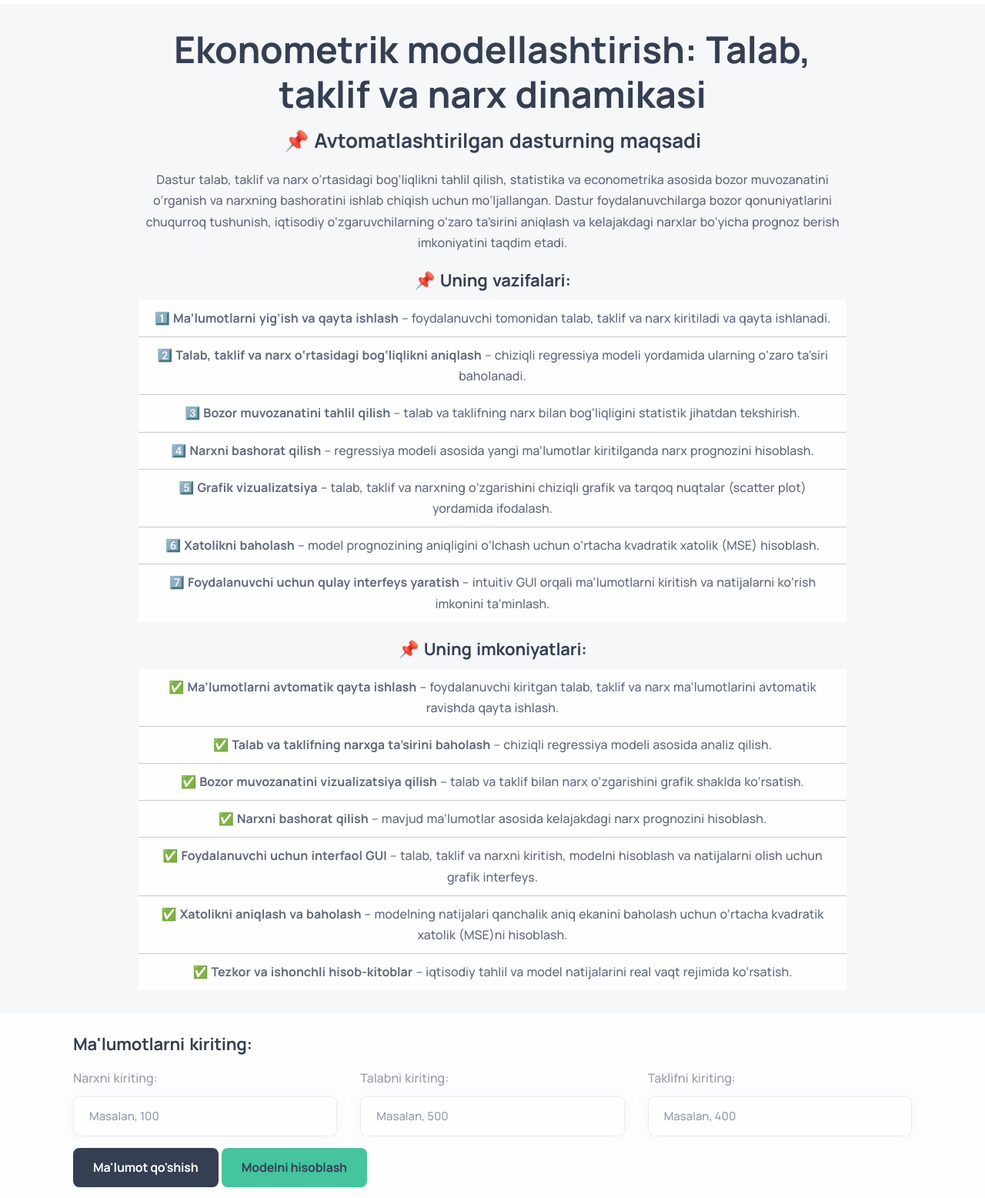
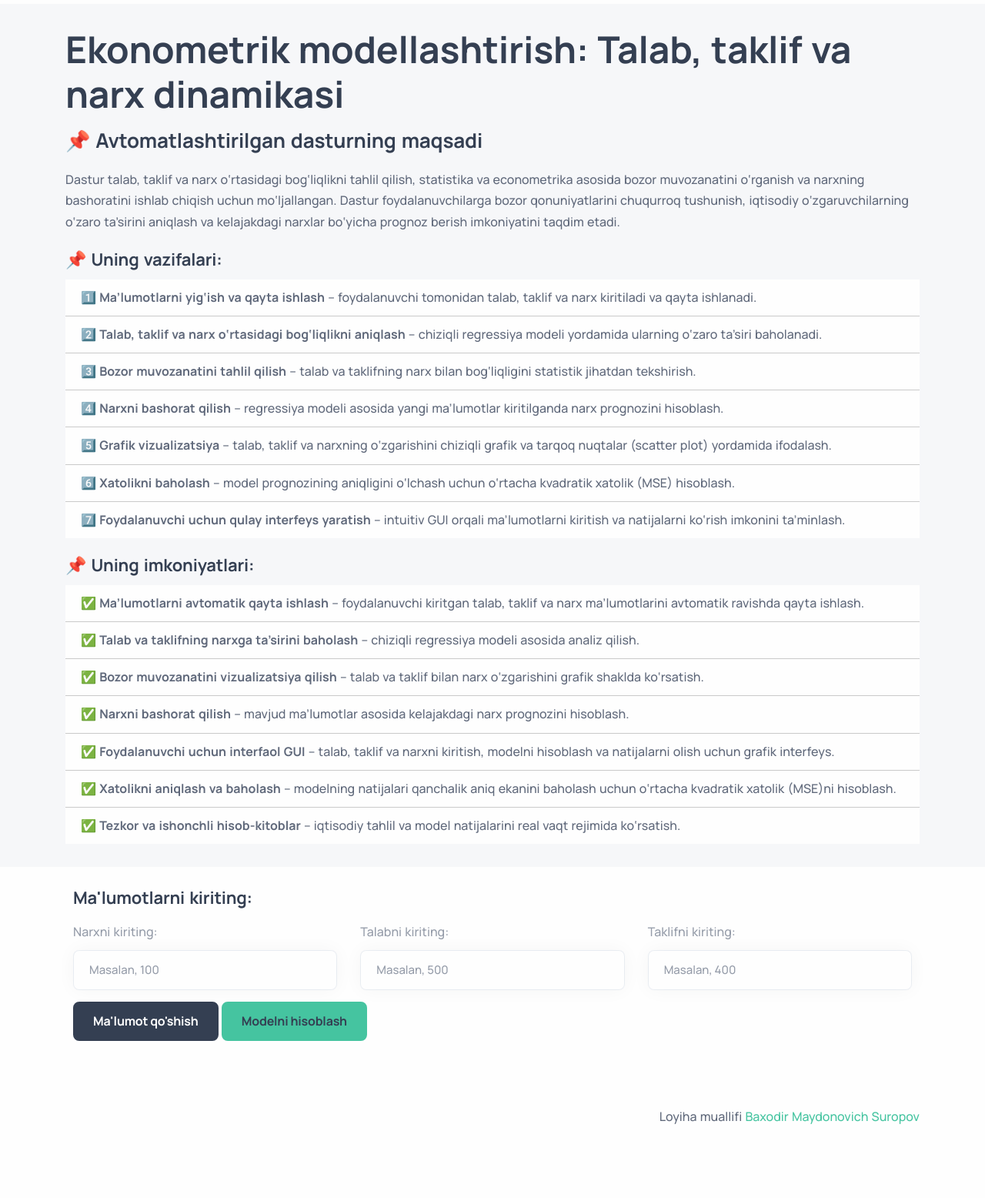
Before and after one commit to AsliddinWeb/ict-django-updated, a Django app: page /automation/ekonometrik-model/ in a window 1280 px wide. Shown: the part 185-1741 px from the top of the page at 77% size. After the commit the page ends 1645 px from the top, so only its background shows below. Run offline with Django 4.2, Linux system fonts and the light colour scheme; data that the repository does not hold is empty; some libraries are stand-ins or nearby versions.

Commit message:
text-center deleted

```diff
--- a/templates/automation/daromad_ortasidagi_bogliqlik.html
+++ b/templates/automation/daromad_ortasidagi_bogliqlik.html
@@ -3,9 +3,9 @@
 
 {% block content %}
   <div class="container">
-    <h1 class="text-center">Ekonometrik modellashtirish: Korrelyatsiya va regressiya asosida prognozlash</h1>
+    <h1>Ekonometrik modellashtirish: Korrelyatsiya va regressiya asosida prognozlash</h1>
     <div class="card-body">
-    <h2 class="text-center mb-4">📌 Avtomatlashtirilgan dasturning maqsadi</h2>
+    <h2 class="mb-4">📌 Avtomatlashtirilgan dasturning maqsadi</h2>
     <p>
         Dastur iqtisodiy ko‘rsatkichlar (narx va daromad) o‘rtasidagi bog‘liqlikni tahlil qilish, statistika va econometrika asosida
         regressiya modelini qurish va kelajakdagi narxlarni prognoz qilish uchun mo‘ljallangan.
--- a/templates/automation/dinamikani_organish_va_prognozlash.html
+++ b/templates/automation/dinamikani_organish_va_prognozlash.html
@@ -3,12 +3,12 @@
 
 {% block content %}
 <section class="wrapper bg-gray">
-    <div class="container py-4 py-md-6 text-center">
+    <div class="container py-4 py-md-6">
         <div class="row">
-            <div class="col-lg-10 col-xxl-8 mx-auto">
+            <div class="col">
                 <h1 class="display-1 mb-3">Statistik tahlil va iqtisodiy trendlarni prognozlash</h1>
                 <div class="card-body">
-    <h2 class="text-center mb-4">📌 Avtomatlashtirilgan dasturning maqsadi</h2>
+    <h2 class="mb-4">📌 Avtomatlashtirilgan dasturning maqsadi</h2>
     <p>
         Ushbu avtomatlashtirilgan dastur iqtisodiy ko‘rsatkichlar (daromad, xarajat, sotuv hajmi va boshqa moliyaviy parametrlar)
         dinamikasini tahlil qilish va kelajakdagi trendlarni bashorat qilish uchun mo‘ljallangan.
--- a/templates/automation/ekonometrik_model.html
+++ b/templates/automation/ekonometrik_model.html
@@ -3,13 +3,13 @@
 
 {% block content %}
 <section class="wrapper bg-gray">
-    <div class="container py-4 py-md-6 text-center">
+    <div class="container py-4 py-md-6">
         <div class="row">
-            <div class="col-lg-10 col-xxl-8 mx-auto">
+            <div class="col">
                 <h1 class="display-1 mb-3">Ekonometrik modellashtirish: Talab, taklif va narx dinamikasi</h1>
 
                 <div class="card-body">
-    <h2 class="text-center mb-4">📌 Avtomatlashtirilgan dasturning maqsadi</h2>
+    <h2 class="mb-4">📌 Avtomatlashtirilgan dasturning maqsadi</h2>
     <p>
         Dastur talab, taklif va narx o‘rtasidagi bog‘liqlikni tahlil qilish, statistika va econometrika asosida
         bozor muvozanatini o‘rganish va narxning bashoratini ishlab chiqish uchun mo‘ljallangan.
--- a/templates/automation/investitsiya_risklarini_baholash.html
+++ b/templates/automation/investitsiya_risklarini_baholash.html
@@ -3,9 +3,9 @@
 
 {% block content %}
 <div class="container mt-5">
-    <h1 class="text-center mb-4">EEhtimollar nazariyasi asosida investitsion risklarni baholash</h1>
+    <h1 class="mb-4">Ehtimollar nazariyasi asosida investitsion risklarni baholash</h1>
     <div class="card-body">
-    <h2 class="text-center mb-4">📌 Avtomatlashtirilgan dasturning maqsadi</h2>
+    <h2 class="mb-4">📌 Avtomatlashtirilgan dasturning maqsadi</h2>
     <p>
         Ushbu avtomatlashtirilgan dastur investitsiya loyihalarining risklarini ehtimollar nazariyasi va statistik tahlil asosida baholash, kutilayotgan daromad va xavf ko‘rsatkichlarini hisoblash hamda optimal investitsiya qarorini qabul qilish uchun ishlab chiqilgan.
         Dastur investitsion loyihalar bo‘yicha qaror qabul qilishda ishonchli tahliliy ma’lumot taqdim etish, risklarni oldindan baholash va xavfsiz investitsiya tanlash imkoniyatini yaratish maqsadida ishlab chiqilgan.
--- a/templates/automation/kompaniya_daromadi.html
+++ b/templates/automation/kompaniya_daromadi.html
@@ -3,9 +3,9 @@
 
 {% block content %}
 <section class="wrapper bg-gray">
-    <div class="container py-4 py-md-6 text-center">
+    <div class="container py-4 py-md-6">
         <div class="row">
-            <div class="col-lg-10 col-xxl-8 mx-auto">
+            <div class="col">
                 <h1 class="display-1 mb-3">O‘rtacha miqdorlarni analitik hisoblash</h1>
                 <div class="card-body">
             <h2 class="text-center mb-4">📌 Avtomatlashtirilgan tizimning maqsadi</h2>
--- a/templates/automation/statistik_grafiklar.html
+++ b/templates/automation/statistik_grafiklar.html
@@ -3,12 +3,12 @@
 
 {% block content %}
 <section class="wrapper bg-gray">
-    <div class="container py-4 py-md-6 text-center">
+    <div class="container py-4 py-md-6">
         <div class="row">
-            <div class="col-lg-10 col-xxl-8 mx-auto">
+            <div class="col">
                 <h1 class="display-1 mb-3">Iqtisodiy jarayonlarning statistik vizualizatsiyasi</h1>
                 <div class="card-body">
-    <h2 class="text-center mb-4">📌 Avtomatlashtirilgan dasturning maqsadi</h2>
+    <h2 class="mb-4">📌 Avtomatlashtirilgan dasturning maqsadi</h2>
     <p>
         Ushbu dastur sotuv hajmi va reklama xarajatlari o‘rtasidagi bog‘liqlikni vizual va statistik tahlil qilish, ularning vaqt bo‘yicha
         dinamikasini baholash hamda iqtisodiy ko‘rsatkichlarning taqsimotini grafik shaklda ifodalash uchun ishlab chiqilgan.
--- a/templates/automation/statistik_kuzatish_va_tahlil.html
+++ b/templates/automation/statistik_kuzatish_va_tahlil.html
@@ -3,13 +3,13 @@
 
 {% block content %}
 <section class="wrapper bg-gray">
-    <div class="container py-4 py-md-6 text-center">
+    <div class="container py-4 py-md-6">
         <div class="row">
-            <div class="col-lg-10 col-xxl-8 mx-auto">
+            <div class="col">
                 <h1 class="display-1 mb-3">Iqtisodiy ma’lumotlarni analitik tahlil qilish va statistik modellashtirish</h1>
 
         <div class="card-body">
-            <h2 class="text-center mb-4">📌 Avtomatlashtirilgan dasturning maqsadi</h2>
+            <h2 class="mb-4">📌 Avtomatlashtirilgan dasturning maqsadi</h2>
             <p>
                 Ushbu dastur korxona yoki tijorat subyektlari faoliyatini samarali tahlil qilish, sotuv hajmi, narx va reklama xarajatlari
                 o‘rtasidagi bog‘liqlikni aniqlash va iqtisodiy qarorlarni optimallashtirish uchun statistik ko‘rsatkichlarni
--- a/templates/automation/trend_va_prognozlash.html
+++ b/templates/automation/trend_va_prognozlash.html
@@ -3,9 +3,9 @@
 
 {% block content %}
 <div class="container">
-    <h1 class="my-4 text-center">Ishlab chiqarish trendlarini modellashtirish va bashoratlash</h1>
+    <h1 class="my-4">Ishlab chiqarish trendlarini modellashtirish va bashoratlash</h1>
     <div class="card-body">
-    <h2 class="text-center mb-4">📌 Avtomatlashtirilgan dasturning maqsadi</h2>
+    <h2 class="mb-4">📌 Avtomatlashtirilgan dasturning maqsadi</h2>
     <p>
         Dastur ishlab chiqarish hajmi yoki boshqa iqtisodiy o‘zgaruvchilarning trend dinamikasini tahlil qilish, chiziqli regressiya modeli yordamida trend modelini qurish va kelajakdagi qiymatlarni prognoz qilish uchun ishlab chiqilgan.
         Bu tizim iqtisodiy rejalashtirish va strategik qarorlar qabul qilish jarayonida ishonchli prognoz berishga yordam beradi.
```
